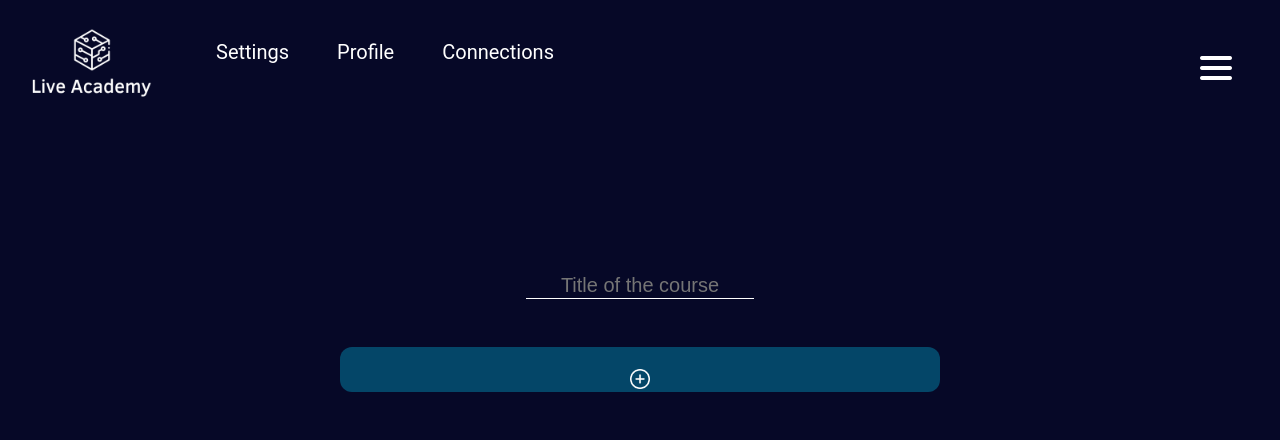
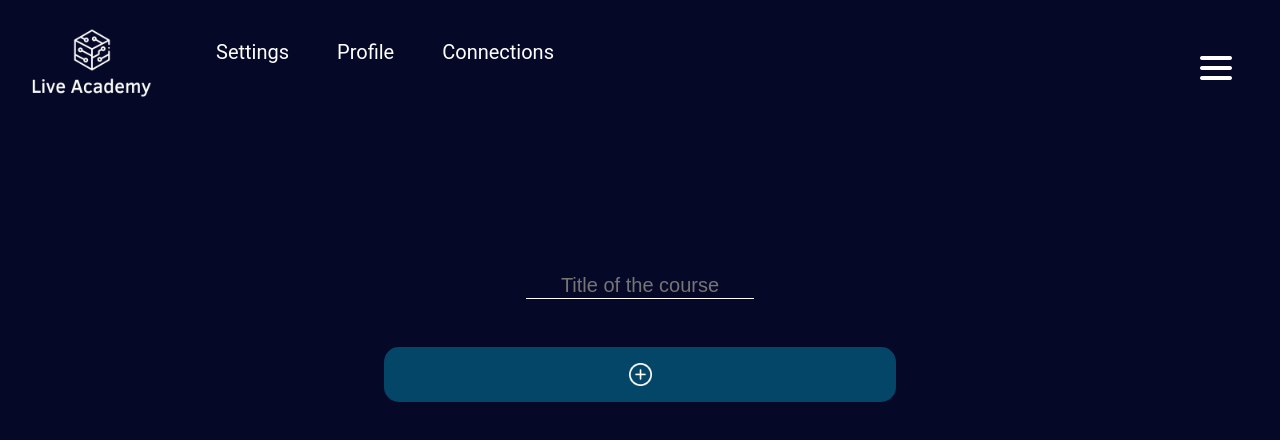
Before and after one commit to SilviuPe/LiveAcademy, a React (Create React App) app: page /createCourse in a window 1280 px wide. Shown: the top 440 px of the page. Built offline with nearby package versions, Linux system fonts and the light colour scheme.

Commit message:
Style update on course structure

```diff
--- a/src/containers/Create Course/coursecreator.css
+++ b/src/containers/Create Course/coursecreator.css
@@ -3,45 +3,57 @@
     align-items: center;
     justify-content: center;
     flex-direction: column;
-    font-size: 60px;
+    width: 100%;
 }
-
-#Add-New-Chapter, .LiveAcademy_course_chapter {
+#Add-New-Chapter {
+    display: flex;
+    flex-direction: column;
+    width: 40%;
+}
+.LiveAcademy_course_chapter {
     background-color: var(--color-accent-low);
-    width: 10em;
-    height: 0.75em;
+    border-radius: 15px;
+    margin-bottom: 1rem;
+    cursor: pointer;
+    opacity: 0.8;
 
     display: flex;
     align-items: center;
     justify-content: center;
-
-    border-radius: 0.2em;
-
-    margin-bottom: 1rem;
 }
-
+.LiveAcademy_course_chapter:hover {
+    opacity: 1;
+}
 .LiveAcademy_course_chapter h1 {
     color: var(--color-text);
-
     font-size: 18px;
     font-family: var(--font-family);
-    font-weight: 400;
+    margin: 0rem 0.75rem 0rem 0.75rem;
+    padding: 1rem 0rem;
 }
-#Add-New-Chapter:hover {
-    opacity: 0.7;
+#new_chapter_input {
+    background-color: var(--color-accent-low);
+    display: flex;
+    align-items: center;
+    justify-content: center;
+    border-radius: 15px;
 }
-#Add-New-Chapter img {
-    width: 20px;
+#new_chapter_input input {
+    color: var(--color-text);
+    font-size: 18px;
+    font-family: var(--font-family);
+    margin: 1rem 5rem;
+
+    background: transparent;
+    border: none;
+    outline: none;
+
+    text-align: center;
+
     cursor: pointer;
 }
-#Add-New-Chapter input {
-    background: transparent;
-    border: 0;
-    border-bottom: 1px solid;
-    color: var(--color-text);
-    text-align: center;
-    font-size: 16px;
-    width: 12rem;
-
-    outline: none;
+#new_chapter_input img {
+    width: 23px;
+    margin: 1rem 0rem;
+    cursor: pointer;
 }
```
